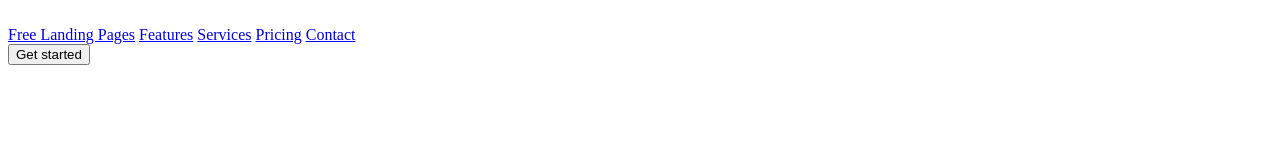
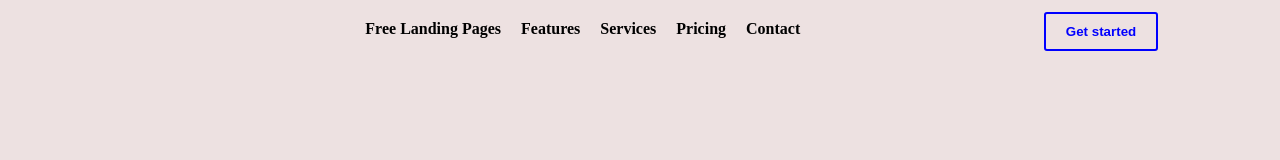
Before and after one commit to MarcoArgento/Landing-page, a plain HTML site: page index.html in a window 1280 px wide. Drawn offline with Linux system fonts and the light colour scheme.

Commit message:
Aggiunta css navbar

```diff
--- a/index.html
+++ b/index.html
@@ -12,15 +12,15 @@
         <div id="imag">
           <img src="" id="immagine" />
         </div>
-        <nav>
-          <a href="#">Free Landing Pages</a>
-          <a href="#">Features</a>
-          <a href="#">Services</a>
-          <a href="#">Pricing</a>
-          <a href="#">Contact</a>
-        </nav>
+        <div id="barra">
+          <a href="#"><b>Free Landing Pages</b></a>
+          <a href="#"><b>Features</b></a>
+          <a href="#"><b>Services</b></a>
+          <a href="#"><b>Pricing</b></a>
+          <a href="#"><b>Contact</b></a>
+        </div>
         <div id="but">
-          <button type="button" id="btn">Get started</button>
+          <button type="button" id="btn"><b>Get started</b></button>
         </div>
       </div>
     </div>
--- a/style.css
+++ b/style.css
@@ -0,0 +1,55 @@
+* {
+  margin: 0;
+  padding: 0;
+}
+
+body {
+  width: 100%;
+  height: 100%;
+  background-color: #ede1e1;
+}
+
+html {
+  width: 100%;
+  height: 100%;
+}
+
+#container {
+  width: 100%;
+  height: auto;
+  display: flex;
+  flex-direction: column;
+  justify-content: center;
+  align-items: center;
+}
+
+#navbar {
+  width: 100%;
+  height: auto;
+  display: flex;
+  flex-direction: row;
+  justify-content: space-around;
+  margin-top: 20px;
+}
+
+#barra {
+  display: flex;
+  gap: 20px;
+}
+
+a {
+  color: black;
+  text-decoration: none;
+}
+
+#btn {
+  padding-top: 10px;
+  padding-bottom: 10px;
+  padding-left: 20px;
+  padding-right: 20px;
+  margin-top: -8px;
+  background: transparent;
+  color: blue;
+  border-radius: 3px;
+  border: 2px solid blue;
+}
```
